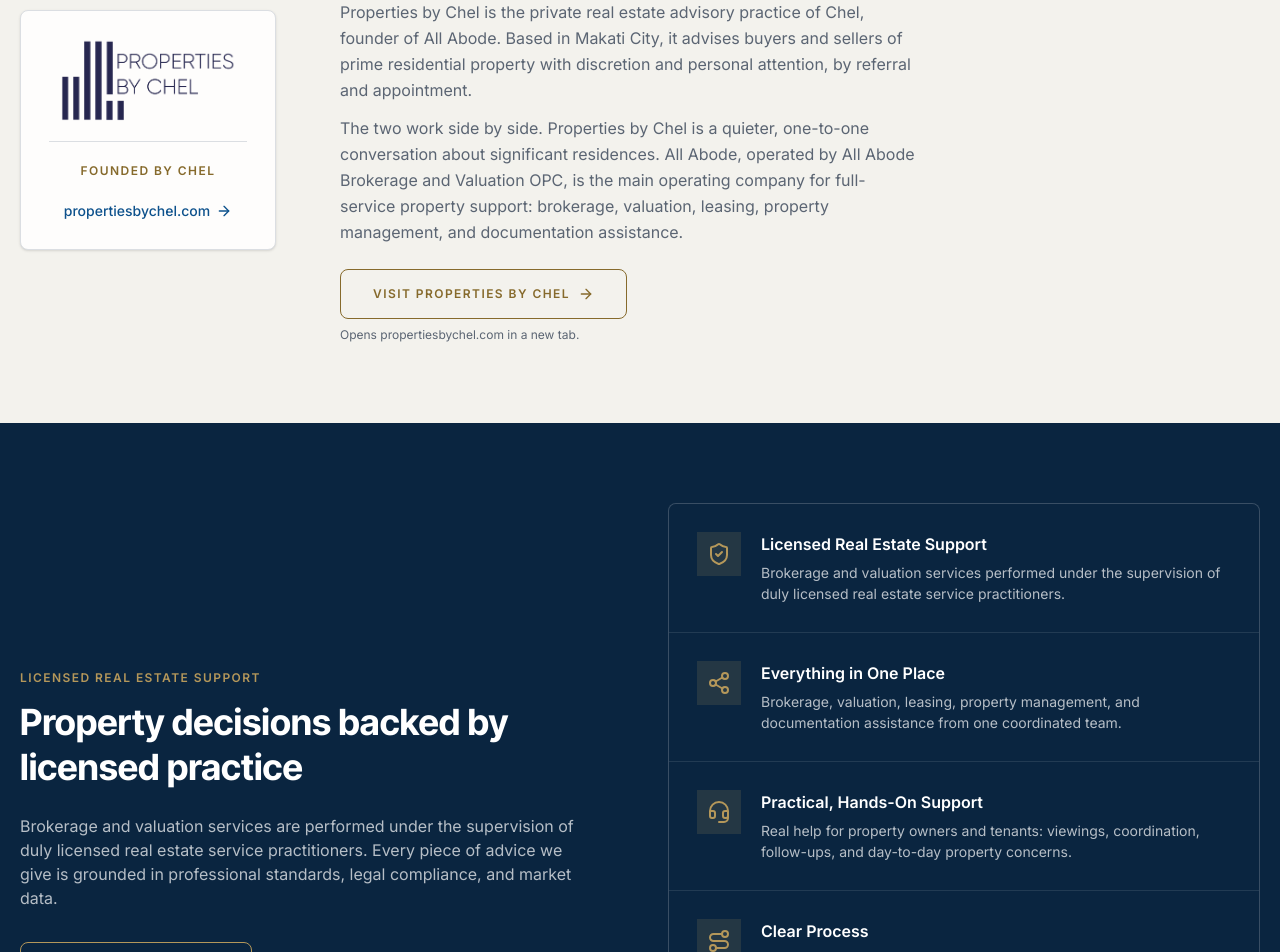
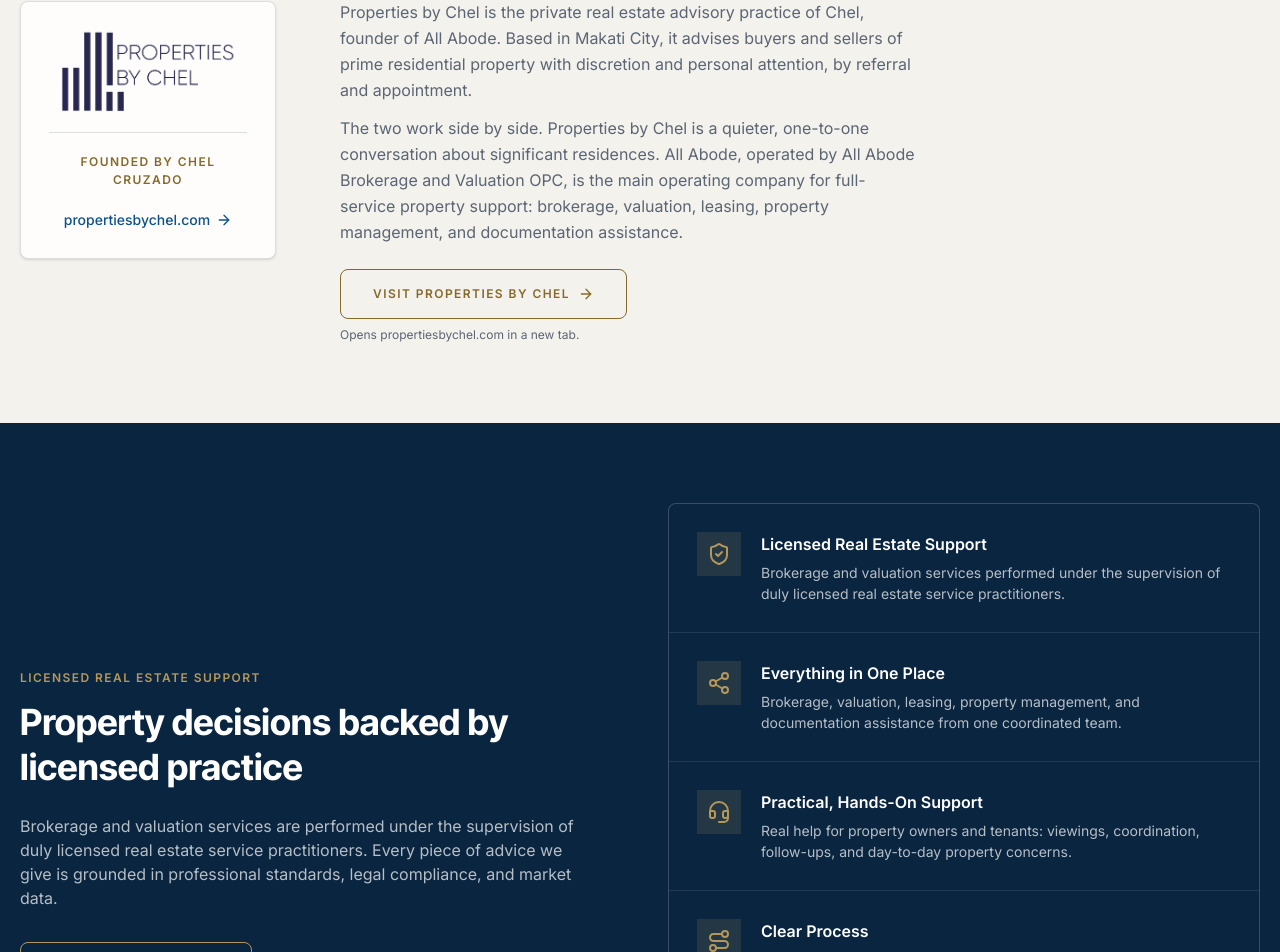
Before and after one commit to zerotherm27-create/allabode, a Next.js app: page /about in a window 1280 px wide. Shown: the part 1076-2028 px from the top of the page. Built offline with nearby package versions, Linux system fonts and the light colour scheme; no server answers; the database is empty.

Commit message:
feat(about): show founder's full name in Properties by Chel caption

```diff
--- a/app/(marketing)/about/page.tsx
+++ b/app/(marketing)/about/page.tsx
@@ -91,7 +91,7 @@ export default async function AboutPage() {
                 className="h-auto w-44"
               />
               <div className="h-px w-full bg-line" />
-              <p className="label-caps text-gold-ink">Founded by Chel</p>
+              <p className="label-caps text-gold-ink">Founded by Chel Cruzado</p>
               <span className="inline-flex items-center gap-1.5 text-sm font-medium text-navy-700 group-hover:text-gold-ink">
                 propertiesbychel.com
                 <Icon name="arrow_forward" size={16} />
```
